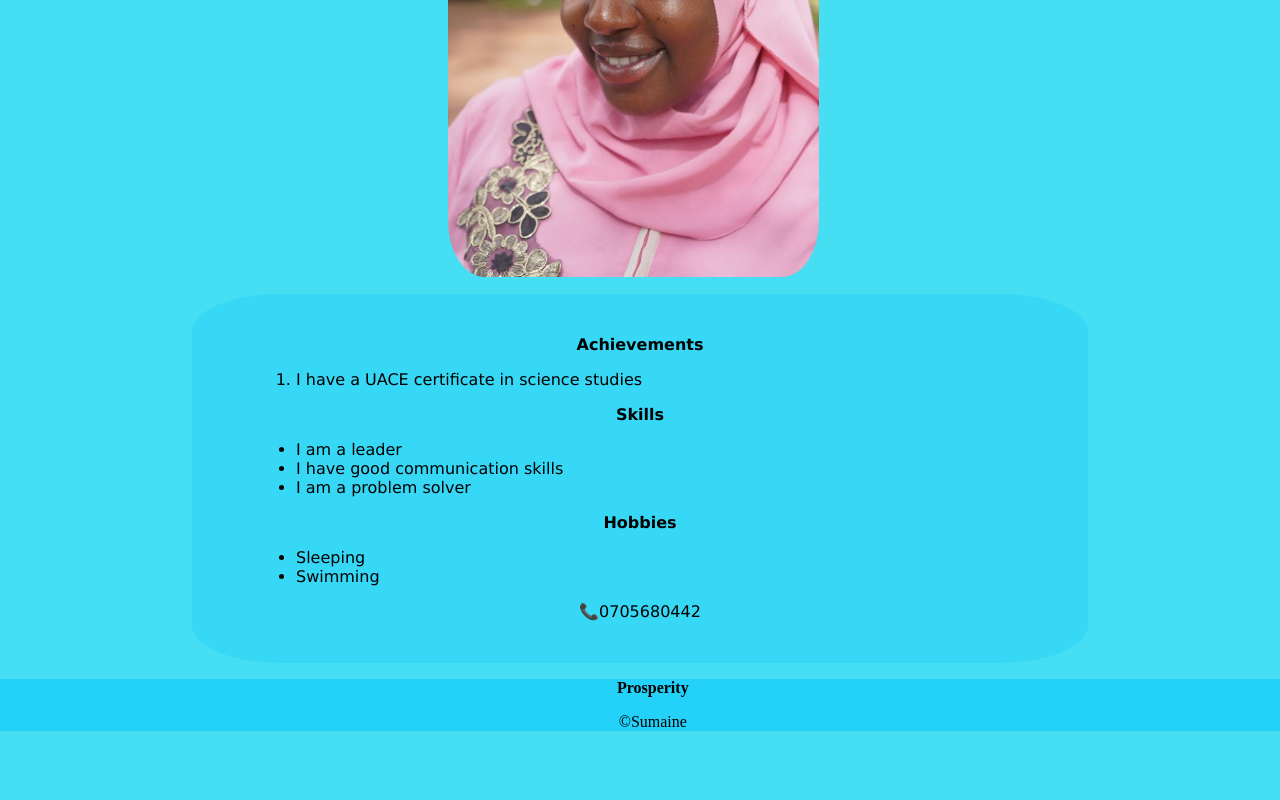
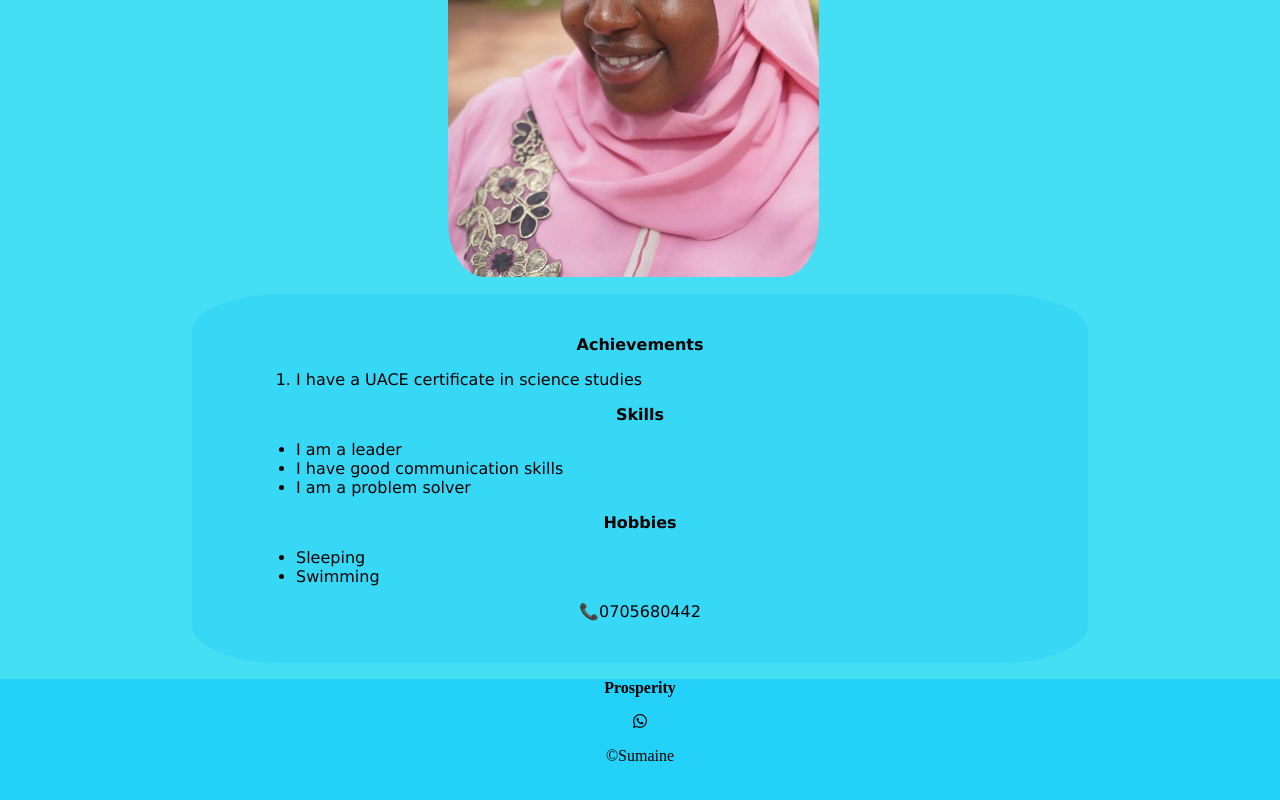
Before and after one commit to Sumaine0004/Class_assignment, a plain HTML site: page about.html in a window 1280 px wide. Shown: the part 388-1188 px from the top of the page. Before the commit the page ends 1135 px from the top, so only its background shows below. Drawn offline with Linux system fonts and the light colour scheme.

Commit message:
bootstrap

```diff
--- a/about.html
+++ b/about.html
@@ -5,6 +5,7 @@
   <meta name="viewport" content="width=device-width, initial-scale=1.0">
   <title>About</title>
   <link rel="stylesheet" href="mainsyles.css">
+  <link rel="stylesheet" href="path/to/font-awesome/css/font-awesome.min.css">
 </head>
 <body>
     <nav class="nav1">
@@ -39,6 +40,7 @@
   </main>
   <footer class="foot">
     <p><strong>Prosperity</strong></p>
+    <i class="fa fa-whatsapp" aria-hidden="true"></i>
     <P>&copy;Sumaine</P>
   </footer>
 </body>
--- a/mainsyles.css
+++ b/mainsyles.css
@@ -130,8 +130,8 @@ img:hover{
 .foot{
   background-color: rgba(0, 195, 255, 0.488);
   text-align: center;
-  padding-left: 2%;
-  margin-bottom: 0%;
+  bottom: 0px;
+  padding-bottom: 2%;
 }
 .ftext{
   list-style: none;
```
Also changed, not shown: index.html (+1 -0 lines).
